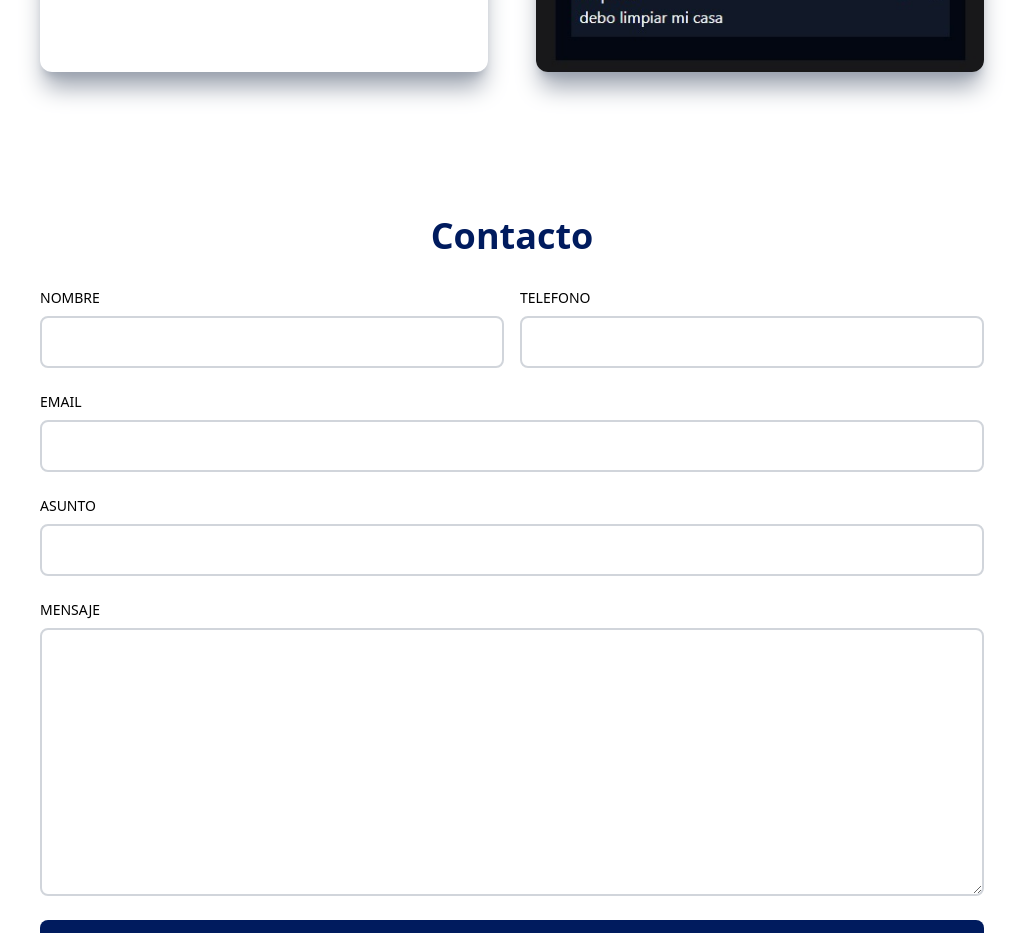
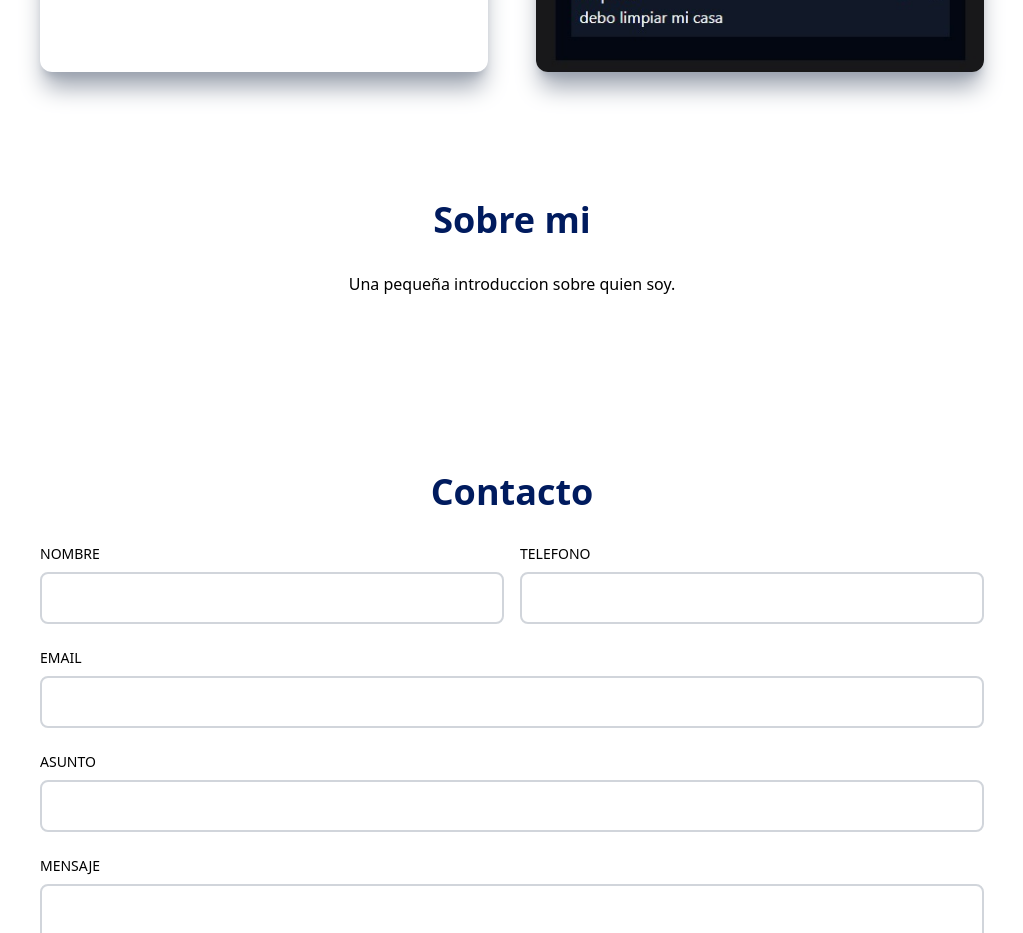
Before and after one commit to Auliorp/Portafolio-Aulio, a React (Vite) app: page / in a window 1280 px wide. Shown: the part 2080-3013 px from the top of the page, without its empty margins (160-1183 px from the left). Built offline with nearby package versions, Linux system fonts and the light colour scheme.

Commit message:
modificando id de componentes, creando el componente AboutMe y identificando componentes existentes para posteriores modificaciones

```diff
--- a/index.html
+++ b/index.html
@@ -4,7 +4,7 @@
       <meta charset="UTF-8" />
       <!-- <link rel="icon" type="image/svg+xml" href="/vite.svg" /> -->
       <meta name="viewport" content="width=device-width, initial-scale=1.0" />
-      <title>Aulio Rovero Portafolio</title>
+      <title>Aulio Rovero</title>
    </head>
    <body>
       <div id="root"></div>
--- a/src/App.jsx
+++ b/src/App.jsx
@@ -1,16 +1,18 @@
 import Sidenav from "./components/Sidenav";
-import Main from "./components/Main";
+import Home from "./components/Main";
 import Work from "./components/Work";
 import Projects from "./components/Projects";
+import AboutMe from "./components/AboutMe";
 import Contact from "./components/Contact";
-
+//se arma la estructura visual de la pagina web.
 function App() {
    return (
       <div>
          <Sidenav />
-         <Main />
+         <Home />
          <Work />
          <Projects />
+         <AboutMe />
          <Contact />
       </div>
    );
--- /dev/null
+++ b/src/components/AboutMe.jsx
@@ -0,0 +1,16 @@
+const AboutMe = () => {
+   return (
+      <div
+         id="aboutMe"
+         className="max-w-[1040px] m-auto md:pl-20 p-4 py-16 tablet-container "
+      >
+         <h1 className="text-4xl font-bold text-center text-[#001b5e]">
+            Sobre mi
+         </h1>
+         <p className="text-center py-8">
+            Una pequeña introduccion sobre quien soy.
+         </p>
+      </div>
+   );
+};
+export default AboutMe;
--- a/src/components/Contact.jsx
+++ b/src/components/Contact.jsx
@@ -1,4 +1,5 @@
 const Contact = () => {
+   //componente que muestra el formulario de contacto
    return (
       <div
          id="contact"
--- a/src/components/Main.jsx
+++ b/src/components/Main.jsx
@@ -1,9 +1,9 @@
 import { TypeAnimation } from "react-type-animation";
 import { FaGithub, FaLinkedinIn, FaInstagram } from "react-icons/fa";
-
-const Main = () => {
+//componente que muestra el home
+const Home = () => {
    return (
-      <div id="main">
+      <div id="home">
          <img
             className="w-full h-screen object-cover object-left scale-x-[1]"
             src="https://cocosolution.com/cms/uploads/1657204741-o_1fj38p0rk1m0oc6fjbpfda4k1a.png"
@@ -61,4 +61,4 @@ const Main = () => {
    );
 };
 
-export default Main;
+export default Home;
--- a/src/components/ProjectItem.jsx
+++ b/src/components/ProjectItem.jsx
@@ -1,5 +1,6 @@
 import Proptypes from "prop-types";
 
+//componente que muestra los Proyectos
 const ProjectItem = ({ img, title }) => {
    return (
       <div className="relative flex items-center justify-center h-auto w-full shadow-xl shadow-gray-400 rounded-xl group hover:bg-gradient-to-r from-gray-200 to-[#001b5e]">
--- a/src/components/Projects.jsx
+++ b/src/components/Projects.jsx
@@ -3,7 +3,7 @@ import adipweb from "../assets/adipweb.jpg";
 import foodpi from "../assets/foodpi.jpg";
 import rickandmorty from "../assets/rickandmorty.jpg";
 import tasks from "../assets/tasks.jpg";
-
+//contenedor que muestra los Proyectos
 const Projects = () => {
    return (
       <div
--- a/src/components/Sidenav.jsx
+++ b/src/components/Sidenav.jsx
@@ -7,7 +7,7 @@ import {
 } from "react-icons/ai";
 import { BsPerson } from "react-icons/bs";
 import { GrProjects } from "react-icons/gr";
-
+//componente Hamburguesa.
 const Sidenav = () => {
    const [nav, setNav] = useState(false);
    const handleNav = () => {
@@ -24,19 +24,20 @@ const Sidenav = () => {
             <div className="fixed w-full h-screen bg-white/90 flex flex-col justify-center items-center z-20">
                <a
                   onClick={handleNav}
-                  href="#main"
+                  href="#home"
                   className="w-[75%] flex justify-center items-center rounded-full shadow-lg bg-gray-100 shadow-gray-400 m-2 p-4 cursor-pointer hover:scale-110 ease-in duration-200"
                >
                   <AiOutlineHome size={20} />
-                  <span className="pl-4">Home</span>
+                  <span className="pl-4">Principal</span>
                </a>
+
                <a
                   onClick={handleNav}
                   href="#work"
                   className="w-[75%] flex justify-center items-center rounded-full shadow-lg bg-gray-100 shadow-gray-400 m-2 p-4 cursor-pointer hover:scale-110 ease-in duration-200"
                >
                   <GrProjects size={20} />
-                  <span className="pl-4">Work</span>
+                  <span className="pl-4">Trabajos</span>
                </a>
                <a
                   onClick={handleNav}
@@ -44,15 +45,15 @@ const Sidenav = () => {
                   className="w-[75%] flex justify-center items-center rounded-full shadow-lg bg-gray-100 shadow-gray-400 m-2 p-4 cursor-pointer hover:scale-110 ease-in duration-200"
                >
                   <AiOutlineProject size={20} />
-                  <span className="pl-4">Proyects</span>
+                  <span className="pl-4">Proyectos</span>
                </a>
                <a
                   onClick={handleNav}
-                  href="#resume"
+                  href="#aboutMe"
                   className="w-[75%] flex justify-center items-center rounded-full shadow-lg bg-gray-100 shadow-gray-400 m-2 p-4 cursor-pointer hover:scale-110 ease-in duration-200"
                >
                   <BsPerson size={20} />
-                  <span className="pl-4">Resume</span>
+                  <span className="pl-4">Sobre mi</span>
                </a>
                <a
                   onClick={handleNav}
@@ -60,7 +61,7 @@ const Sidenav = () => {
                   className="w-[75%] flex justify-center items-center rounded-full shadow-lg bg-gray-100 shadow-gray-400 m-2 p-4 cursor-pointer hover:scale-110 ease-in duration-200"
                >
                   <AiOutlineMail size={20} />
-                  <span className="pl-4">Contact</span>
+                  <span className="pl-4">Contactame</span>
                </a>
             </div>
          ) : (
@@ -69,7 +70,7 @@ const Sidenav = () => {
          <div className="md:block-hidden fixed top-[25%] z-10">
             <div className="flex flex-col">
                <a
-                  href="#main"
+                  href="#home"
                   className="rounded-full shadow-lg bg-gray-100 shadow-gray-400 m-2 p-4 cursor-pointer hover:scale-110 ease-in duration-300"
                >
                   <AiOutlineHome size={20} />
@@ -87,7 +88,7 @@ const Sidenav = () => {
                   <AiOutlineProject size={20} />
                </a>
                <a
-                  href="#resume"
+                  href="#aboutMe"
                   className="rounded-full shadow-lg bg-gray-100 shadow-gray-400 m-2 p-4 cursor-pointer hover:scale-110 ease-in duration-300"
                >
                   <BsPerson size={20} />
--- a/src/components/Work.jsx
+++ b/src/components/Work.jsx
@@ -13,6 +13,8 @@ const data = [
       details: "detalle jkasdfjskfsdjksdfkj",
    },
 ];
+
+//componente que muestra los Trabajos
 const Work = () => {
    return (
       <div
--- a/src/components/WorkItem.jsx
+++ b/src/components/WorkItem.jsx
@@ -1,5 +1,5 @@
 import Proptypes from "prop-types";
-
+//Contenido del componente trabajo.
 const WorkItem = ({ year, title, duration, details }) => {
    return (
       <ol className="flex flex-col md:flex-row relative border-l border-stone-200">
```
Also changed, not shown: src/components/AboutMeItem.jsx (added).
